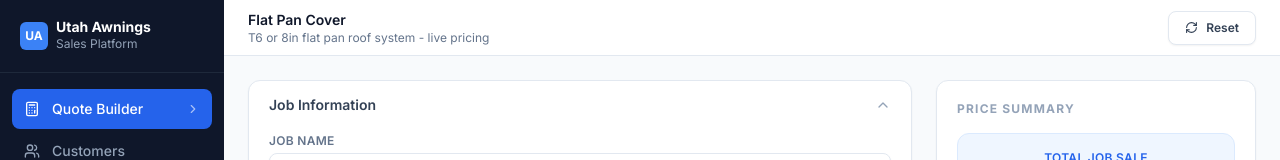
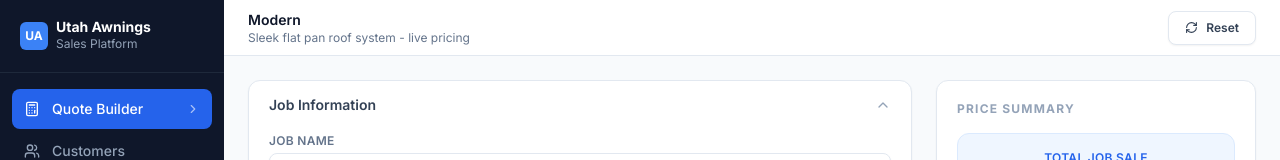
Before and after one commit to kayceea-dotcom/utah-awnings, a Next.js app: page /quote/flat-pan in a window 1280 px wide. Shown: the top 160 px of the page. Built offline with nearby package versions, Linux system fonts and the light colour scheme.

Commit message:
rename flat pan to Modern in customer-facing labels

```diff
--- a/app/(app)/quote/flat-pan/page.tsx
+++ b/app/(app)/quote/flat-pan/page.tsx
@@ -203,7 +203,7 @@ export default function FlatPanQuotePage() {
 
   return (
     <>
-      <TopBar title="Flat Pan Cover" subtitle="T6 or 8in flat pan roof system - live pricing">
+      <TopBar title="Modern" subtitle="Sleek flat pan roof system - live pricing">
         <button onClick={() => setInp(DEFAULT)} className="btn-secondary text-xs">
           <RefreshCw size={13} /> Reset
         </button>
--- a/app/(app)/quote/page.tsx
+++ b/app/(app)/quote/page.tsx
@@ -3,7 +3,7 @@ import TopBar from "@/components/TopBar";
 
 const products = [
   { slug: "newport", label: "Newport Patio Cover", desc: "T6 flat pan, standard residential" },
-  { slug: "flat-pan", label: "Flat Pan Cover", desc: "T6 or 8in flat pan, extruded gutter" },
+  { slug: "flat-pan", label: "Modern", desc: "Sleek, slim flat pan cover for contemporary homes" },
   { slug: "irp", label: "IRP Insulated Roof", desc: "3in / 4in / 6in insulated roof panel" },
   { slug: "pergola", label: "Pergola", desc: "2x6 rafters, 2x2 lattice tubing" },
   { slug: "w-pan", label: "W-Pan Cover", desc: "Tri-V W-Pan, DuraKing options" },
```
